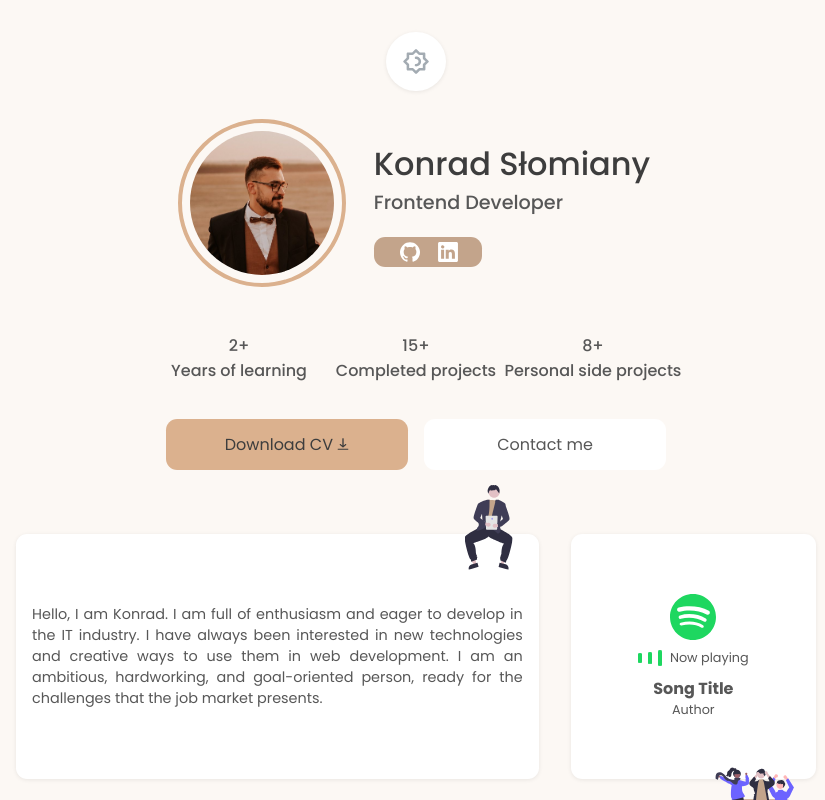
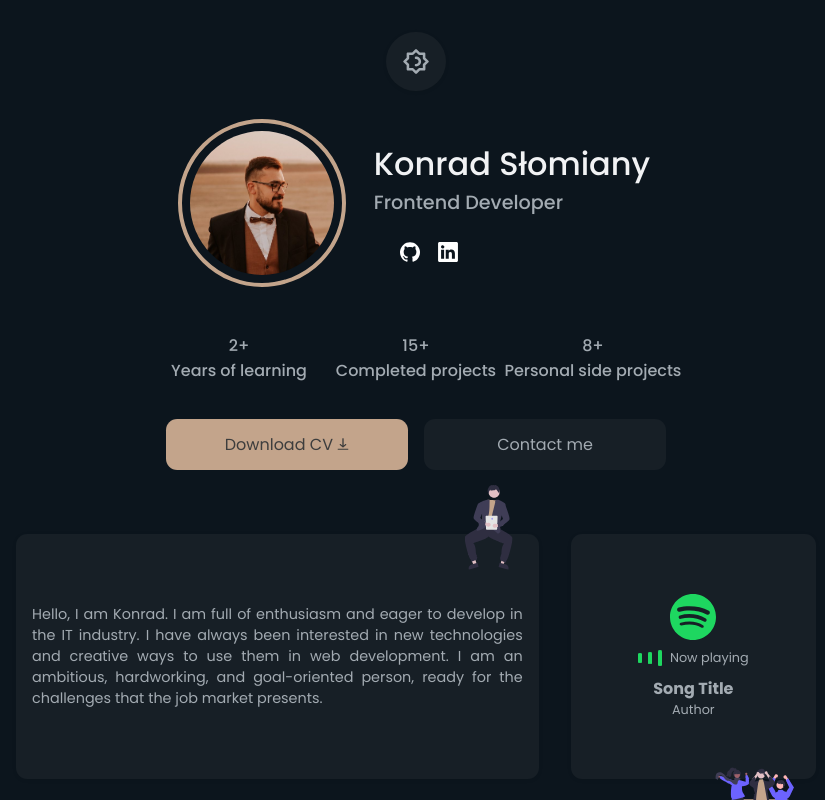
Before and after one commit to Hagane3/portfolio-hagane, a Next.js app: page / in a window 1280 px wide. Shown: the top 800 px of the page, without its empty margins (224-1049 px from the left). Built offline with nearby package versions, Linux system fonts and the light colour scheme.

Commit message:
feat: Add theme toggler functionality

```diff
--- a/src/app/layout.tsx
+++ b/src/app/layout.tsx
@@ -1,6 +1,10 @@
+'use client';
+
 import '@/styles/resets.scss';
 import '@/styles/global.scss';
 import { Poppins } from 'next/font/google';
+import { ThemeProvider } from '@/context/ThemeContext';
+import { useTheme } from '@/context/ThemeContext';
 
 const poppins = Poppins({ subsets: ['latin'], weight: ['300', '400', '500', '700'] });
 
@@ -10,11 +14,14 @@ export const metadata = {
 };
 
 export default function RootLayout({ children }: { children: React.ReactNode }) {
+  const { theme } = useTheme();
   return (
     <html lang="en">
-      <body className={poppins.className} data-theme="light">
-        {children}
-      </body>
+      <ThemeProvider>
+        <body className={poppins.className} data-theme={theme}>
+          {children}
+        </body>
+      </ThemeProvider>
     </html>
   );
 }
--- a/src/components/Navbar/Navbar.tsx
+++ b/src/components/Navbar/Navbar.tsx
@@ -1,12 +1,17 @@
+'use client';
+
 import React from 'react';
 import Image from 'next/image';
 import classes from './Navbar.module.scss';
 import ThemeIcon from '@/assets/icons/theme-change.svg';
+import { useTheme } from '@/context/ThemeContext';
 
 const Navbar = () => {
+  const { setThemeHandler } = useTheme();
+
   return (
     <nav className={classes.root}>
-      <button>
+      <button onClick={setThemeHandler}>
         <Image src={ThemeIcon} alt="theme change icon" />
       </button>
     </nav>
--- /dev/null
+++ b/src/context/ThemeContext.tsx
@@ -0,0 +1,40 @@
+'use client';
+
+import { createContext, useContext, useState, useEffect } from 'react';
+
+type themeContextType = {
+  theme: string;
+  setThemeHandler: () => void;
+};
+
+type Props = {
+  children: React.ReactNode;
+};
+
+const localTheme = window.localStorage.getItem('theme');
+
+const themeContextDefaultValues: themeContextType = {
+  theme: localTheme || 'dark',
+  setThemeHandler: () => {},
+};
+
+const ThemeContext = createContext<themeContextType>(themeContextDefaultValues);
+
+export function ThemeProvider({ children }: Props) {
+  const [theme, setTheme] = useState(localTheme || 'dark');
+
+  useEffect(() => {
+    document.body.dataset.theme = theme;
+    window.localStorage.setItem('theme', theme);
+  }, [theme]);
+
+  const setThemeHandler = () => {
+    setTheme(theme === 'dark' ? 'light' : 'dark');
+  };
+
+  return <ThemeContext.Provider value={{ theme, setThemeHandler }}>{children}</ThemeContext.Provider>;
+}
+
+export function useTheme() {
+  return useContext(ThemeContext);
+}
```
